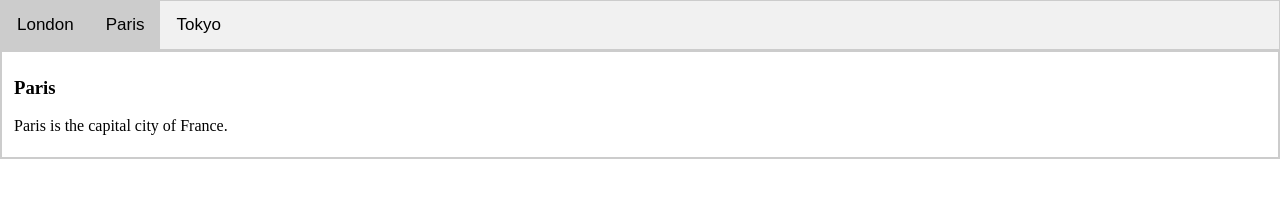
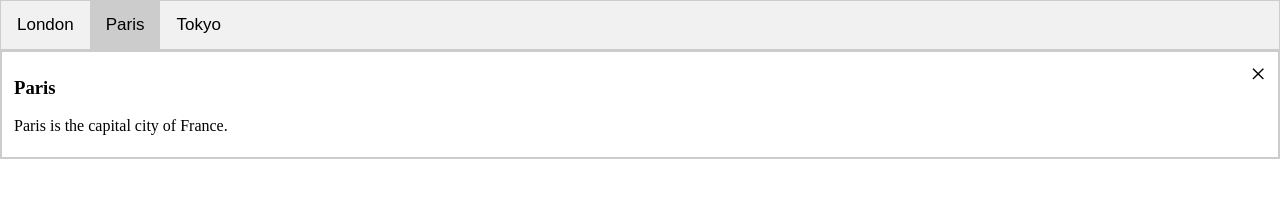
Before and after one commit to Mohammad-Taizul-Islam/HowTo, a plain HTML site: page tab/index.html in a window 1280 px wide. Both pictures are taken after a click on the button "Paris". Drawn offline with Linux system fonts and the light colour scheme.

Commit message:
final of horizontal tabs

```diff
--- a/tab/index.html
+++ b/tab/index.html
@@ -50,6 +50,14 @@
             from {opacity: 0;}
             to{opacity: 1;}
         }
+        .topright{
+            float: right;
+            cursor: pointer;
+            font-size: 28px;
+        }
+        .topright:hover {
+            color: red;
+        }
     </style>
 </head>
 <body>
@@ -59,15 +67,18 @@
         <button type="button" class="tablinks" onclick="openCity(event,'Tokyo')">Tokyo</button>
     </div>
     <div id="London" class="tabcontent">
+        <span onclick="this.parentElement.style.display='none'" class="topright">&times</span>
         <h3>London</h3>
         <p>London is the capital city of England.</p>
     </div>
 
     <div id="Paris" class="tabcontent">
+          <span onclick="this.parentElement.style.display='none'" class="topright">&times</span>
         <h3>Paris</h3>
         <p>Paris is the capital city of France.</p>
     </div>
     <div id="Tokyo" class="tabcontent">
+          <span onclick="this.parentElement.style.display='none'" class="topright">&times</span>
         <h3>Tokyo</h3>
         <p>Tokyo is the capital city of Japan.</p>
     </div>
@@ -82,7 +93,7 @@
 
 
         tablinks = document.getElementsByClassName("tablinks");
-        for(l=0;i<tablinks.length;i++){
+        for(i=0;i<tablinks.length;i++){
             tablinks[i].className = tablinks[i].className.replace(" active","");
         }
 
```
